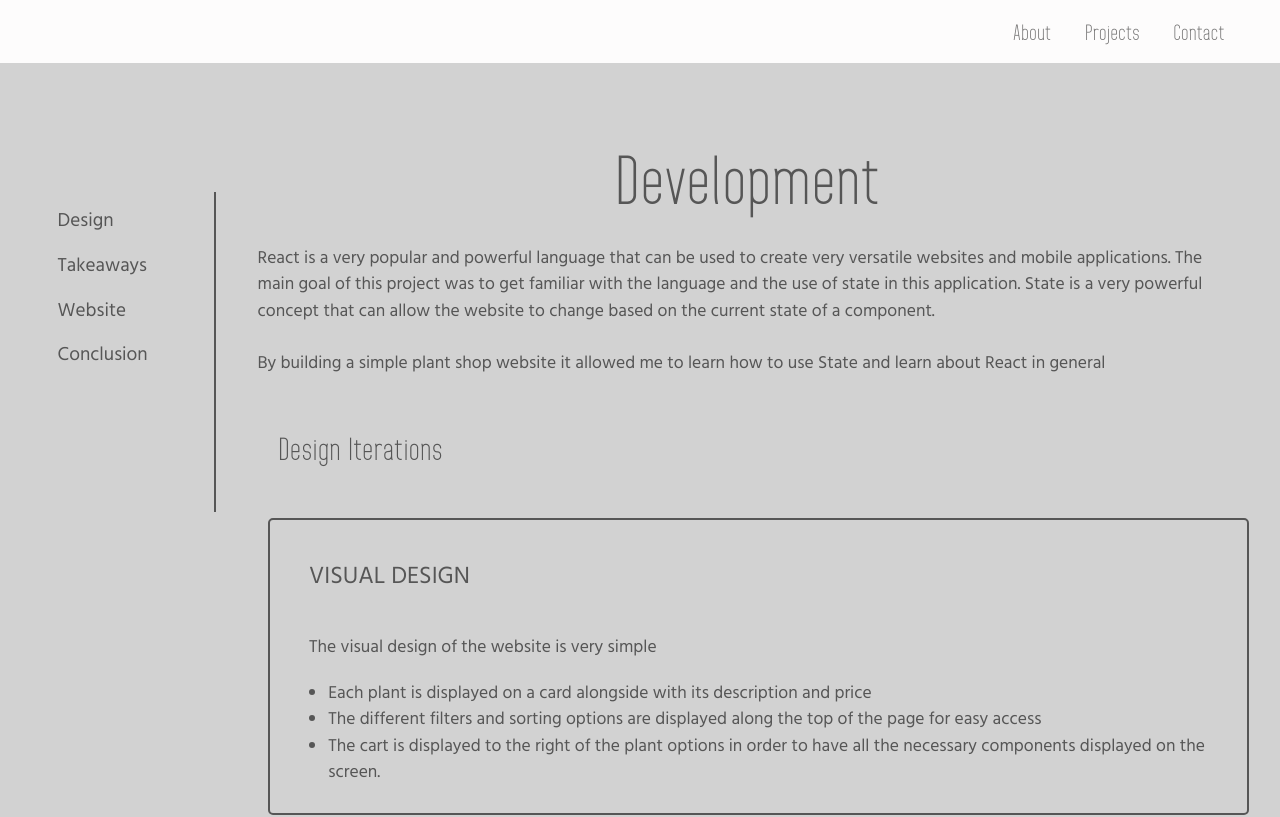
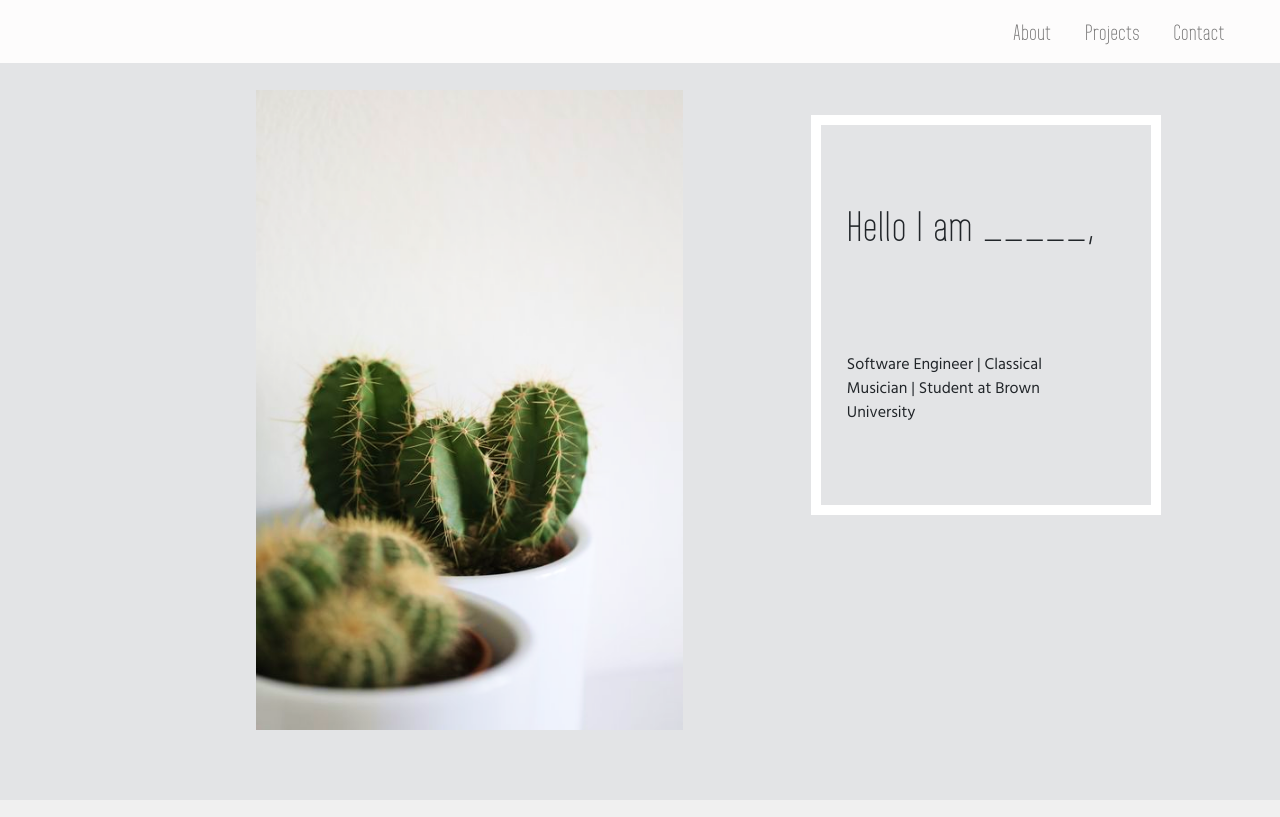
Before and after one commit to VChang123/Portfolio, a React (Create React App) app in the folder portfolio-app/: page / in a window 1280 px wide. Shown: the top 817 px of the page. Built offline with nearby package versions, Linux system fonts and the light colour scheme.

Commit message:
added pages

```diff
--- a/portfolio-app/src/App.js
+++ b/portfolio-app/src/App.js
@@ -26,7 +26,7 @@ function App() {
         <ProjectsPage/>
         <ContactPage/> */}
 
-        {/* <Switch>
+        <Switch>
           <Route exact path="/">
             <LandingPage/>
             <AboutPage/>
@@ -51,10 +51,10 @@ function App() {
           <Route path='/iterative'>
             <IterativeDesign/>
           </Route>
-        </Switch> */}
+        </Switch>
 
 
-        <Development/>
+        {/* <Development/> */}
         {/* <IterativeDesign/> */}
         {/* <Redesign/> */}
         {/* <PersonaPage/> */}
```
